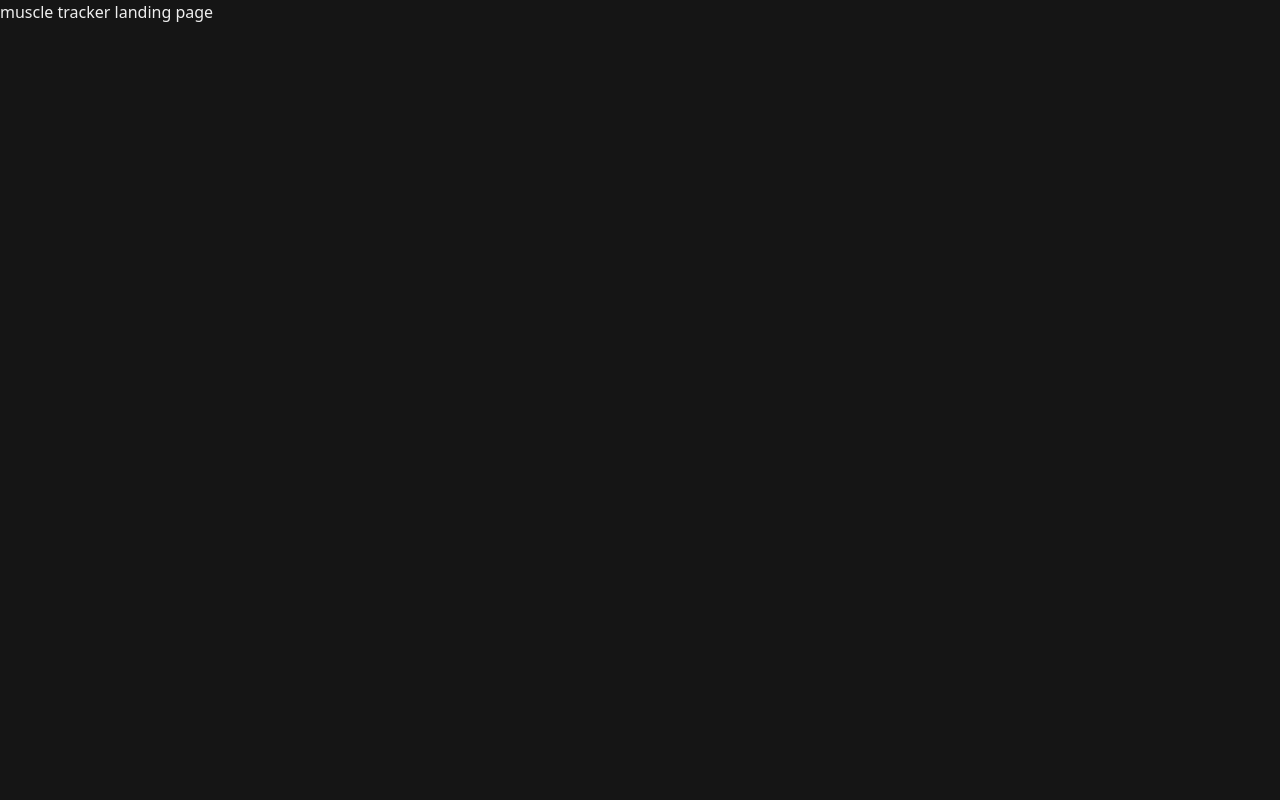
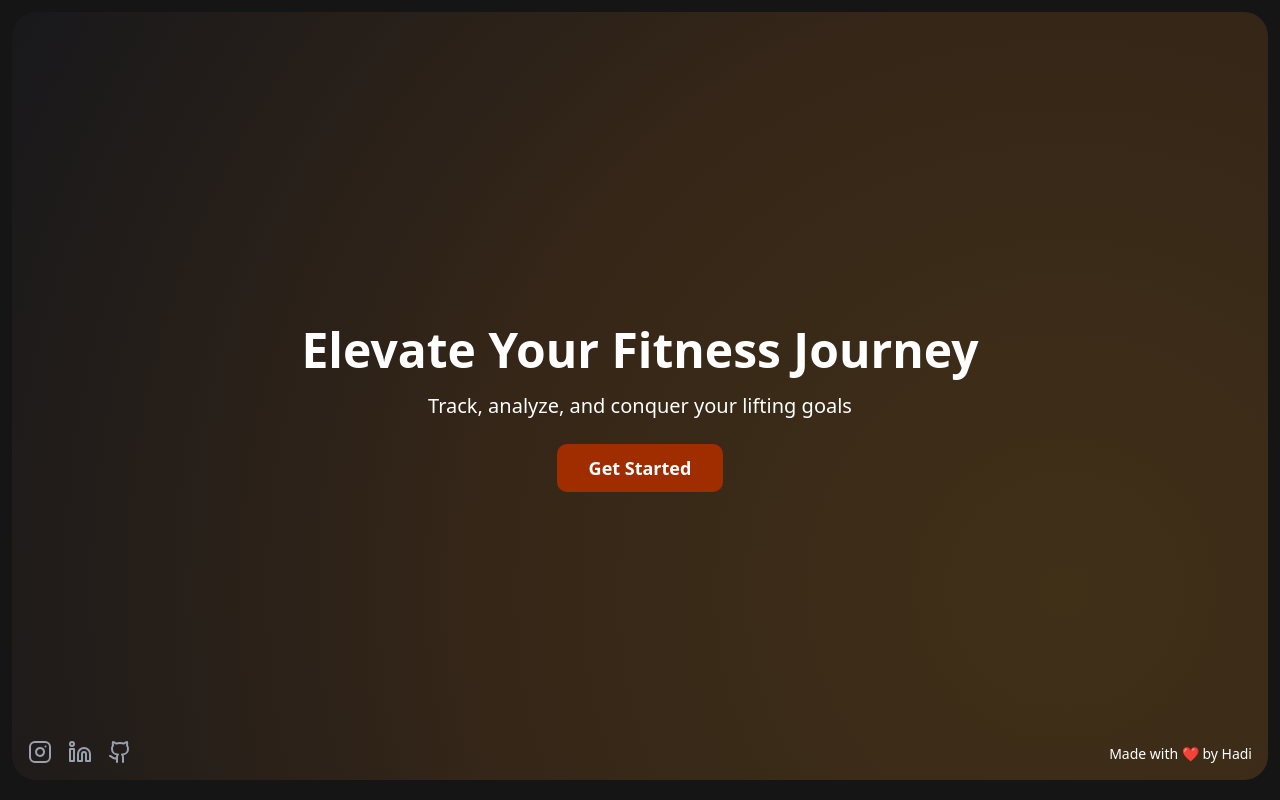
Before and after one commit to Hadi87s/Flex-Flow, a Next.js app: page / in a window 1280 px wide. Built offline with nearby package versions, Linux system fonts and the light colour scheme.

Commit message:
Adding an animative landing page

```diff
--- a/app/page.tsx
+++ b/app/page.tsx
@@ -1,10 +1,9 @@
 import Image from "next/image";
 import styles from "./page.module.css";
+import LandingPage from "@/component/landing-page/LandingPage";
 
 export default function Home() {
   return (
-    <div>
-      muscle tracker landing page
-    </div>
+      <LandingPage/>
   );
 }
--- /dev/null
+++ b/component/landing-page/LandingPage.tsx
@@ -0,0 +1,84 @@
+"use client"
+
+import { useEffect } from "react"
+import { motion, useAnimation } from "framer-motion"
+import Link from "next/link"
+import { Instagram, Linkedin, Github } from "lucide-react"
+
+const GradientBackground = () => {
+  const controls = useAnimation()
+
+  useEffect(() => {
+    controls.start(
+      {
+        background: [
+            // Expanded orange variants
+            "radial-gradient(circle at 10% 20%, rgba(255, 237, 178, 0.15) 0%, rgba(251, 191, 36, 0.2) 50%, transparent 100%)",  // Light amber
+            "radial-gradient(circle at 90% 80%, rgba(245, 158, 11, 0.2) 0%, rgba(217, 119, 6, 0.15) 50%, transparent 100%)",      // Medium orange
+            "radial-gradient(circle at 50% 50%, rgba(180, 83, 9, 0.15) 0%, rgba(124, 45, 0, 0.2) 50%, transparent 100%)",         // Deep orange
+            "radial-gradient(circle at 30% 70%, rgba(255, 215, 161, 0.1) 0%, rgba(252, 211, 77, 0.2) 50%, transparent 100%)",    // Pale orange
+            "radial-gradient(circle at 70% 30%, rgba(249, 168, 37, 0.18) 0%, rgba(245, 158, 11, 0.3) 65%, transparent 100%)",    // Vibrant orange
+          ],
+      },
+      {
+        duration: 20,
+        repeat: Number.POSITIVE_INFINITY,
+        repeatType: "reverse",
+      },
+    )
+  }, [controls])
+
+  return <motion.div className="absolute inset-0" animate={controls} />
+}
+
+export default function LandingPage() {
+  return (
+    <div className="m-3 rounded-3xl relative flex flex-col items-center justify-center h-[96vh] overflow-hidden bg-zinc-900 text-white">
+      <GradientBackground />
+
+      <motion.div
+        initial={{ opacity: 0, y: -20 }}
+        animate={{ opacity: 1, y: 0 }}
+        transition={{ duration: 0.8 }}
+        className="z-10 text-center"
+      >
+        <h1 className="text-5xl font-bold mb-4">Elevate Your Fitness Journey</h1>
+        <p className="text-xl mb-8">Track, analyze, and conquer your lifting goals</p>
+        <motion.div whileHover={{ scale: 1.05 }} whileTap={{ scale: 0.95 }}>
+          <Link
+            href="/login"
+            className="px-8 py-3 bg-orange-800 rounded-lg text-lg font-semibold hover:bg-orange-700 transition duration-300"
+          >
+            Get Started
+          </Link>
+        </motion.div>
+      </motion.div>
+
+      <motion.div
+        initial={{ opacity: 0, y:100 }}
+        animate={{ opacity: 1, y:0 }}
+        transition={{ delay: 0.5, duration: 0.5 }}
+        className="absolute bottom-4 left-4 flex space-x-4"
+      >
+        <Link href="https://instagram.com" target="_blank" rel="noopener noreferrer">
+          <Instagram className="w-6 h-6 text-gray-400 hover:text-white transition-colors" />
+        </Link>
+        <Link href="https://linkedin.com" target="_blank" rel="noopener noreferrer">
+          <Linkedin className="w-6 h-6 text-gray-400 hover:text-white transition-colors" />
+        </Link>
+        <Link href="https://github.com" target="_blank" rel="noopener noreferrer">
+          <Github className="w-6 h-6 text-gray-400 hover:text-white transition-colors" />
+        </Link>
+      </motion.div>
+
+      <motion.div
+        initial={{ opacity: 0, y:100 }}
+        animate={{ opacity: 1, y:0 }}
+        transition={{ delay: 0.7, duration: 0.5 }}
+        className="absolute bottom-4 right-4 text-sm text-white"
+      >
+        Made with ❤️ by Hadi
+      </motion.div>
+    </div>
+  )
+}
```
